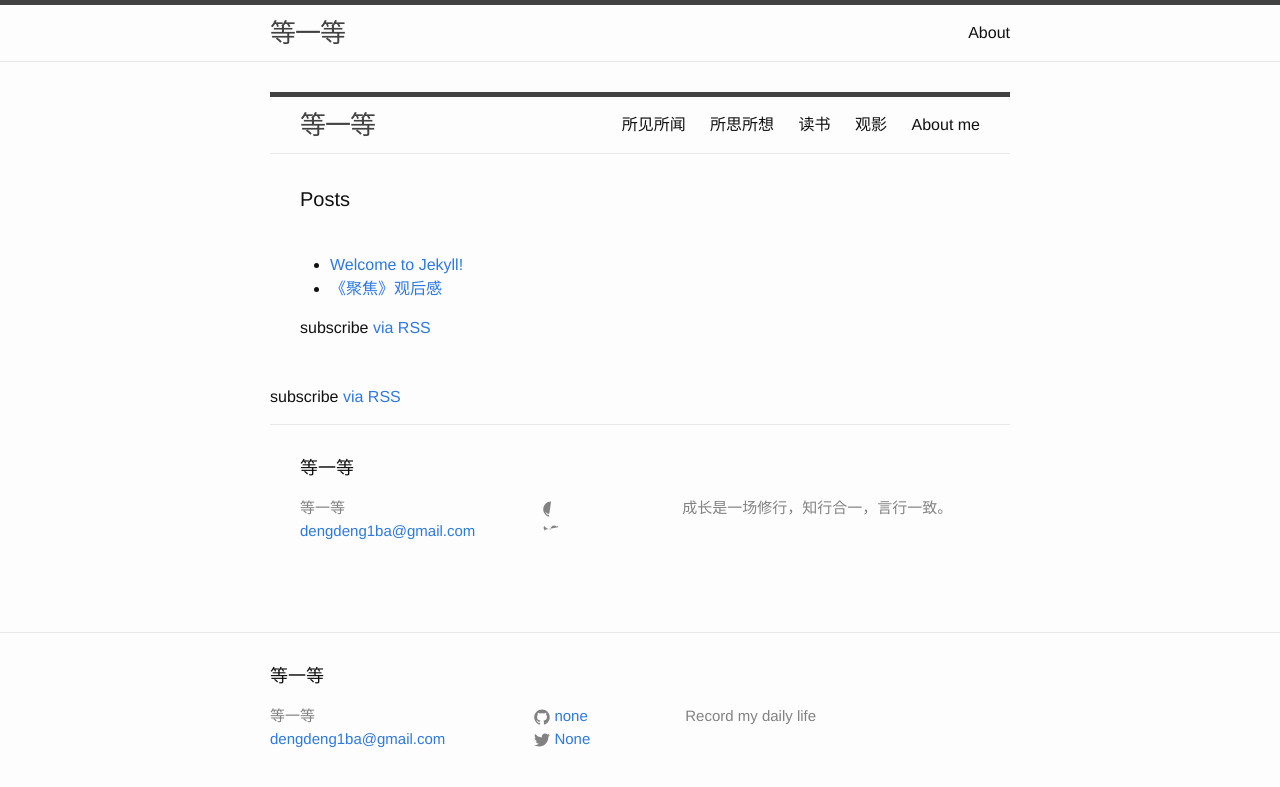
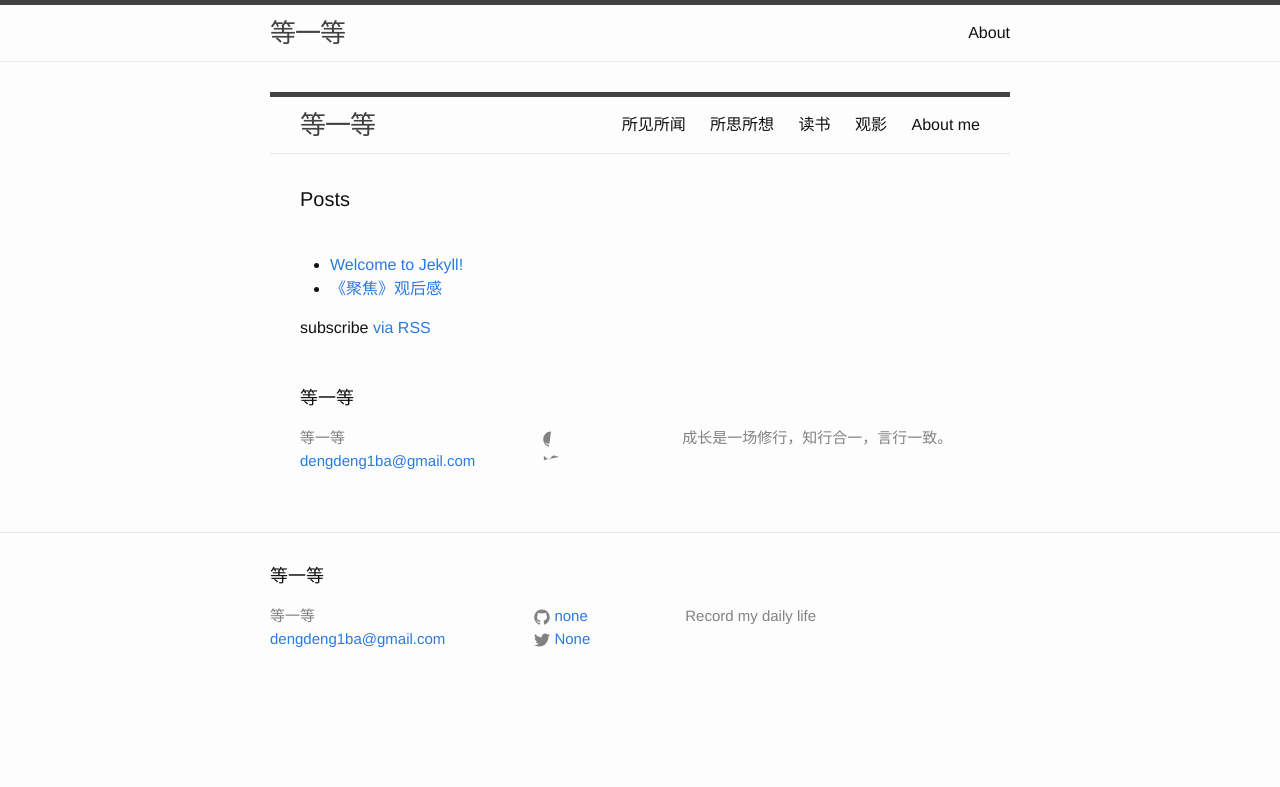
Before and after one commit to dengdeng1/dengdeng1.github.io, a Jekyll site: the page built from index.html, in a window 1280 px wide. Shown: the top 787 px of the page. Built offline with Jekyll 4.4.1, drawn with Linux system fonts in a browser that asks for light colours.

Commit message:
Update index.html

```diff
--- a/index.html
+++ b/index.html
@@ -77,9 +77,6 @@ layout: default
         </div>
       </div>
     </div>
-  <p class="rss-subscribe">subscribe <a href="{{ "/feed.xml" | prepend: site.baseurl }}">via RSS</a></p>
-
-    <footer class="site-footer">
 
   <div class="wrapper">
 
```
